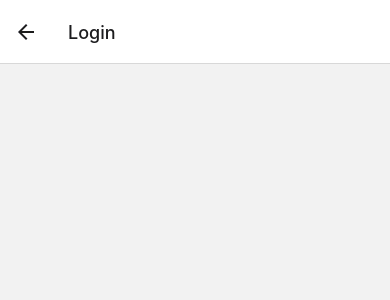
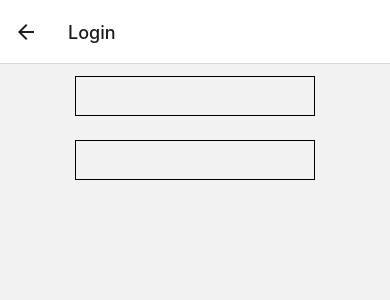
Before and after one commit to roaraujo1/MessageMe, a React Native app: screen /Login in a window 390 px wide. Shown: the top 300 px of the page. Built offline with nearby package versions, Linux system fonts and the light colour scheme.

Commit message:
pushing updated work

```diff
--- a/App.js
+++ b/App.js
@@ -1,16 +1,13 @@
-import { NavigationContainer } from "@react-navigation/native";
-import { StyleSheet, Text, View } from "react-native";
-import Homescreen from "./components/Homescreen";
-import StackNavigator from "./StackNavigator";
+import React from "react";
+import AppNav from "./components/AppNav";
 
-export default function App() {
+import { AuthProvider } from "./context/AuthContext";
+
+function App() {
   return (
-    <NavigationContainer>
-      <StackNavigator>
-        <View>
-          <Homescreen />
-        </View>
-      </StackNavigator>
-    </NavigationContainer>
+    <AuthProvider>
+      <AppNav />
+    </AuthProvider>
   );
 }
+export default App;
--- /dev/null
+++ b/components/AppNav.js
@@ -0,0 +1,16 @@
+import StackNavigator from "../StackNavigator";
+import Homescreen from "./Homescreen";
+import { NavigationContainer } from "@react-navigation/native";
+import React from "react";
+
+const AppNav = () => {
+  return (
+    <NavigationContainer>
+      <StackNavigator>
+        <Homescreen />
+      </StackNavigator>
+    </NavigationContainer>
+  );
+};
+
+export default AppNav;
--- a/components/Homescreen.js
+++ b/components/Homescreen.js
@@ -3,7 +3,7 @@ import { View, Text, StyleSheet, TouchableOpacity, Image } from "react-native";
 import FlatButton from "../ui/FlatButton";
 import Footer from "../ui/Footer";
 
-const Homescreen = ({ props, navigation }) => {
+const Homescreen = ({  navigation }) => {
   return (
     <View>
       <Image
--- a/components/Login.js
+++ b/components/Login.js
@@ -1,5 +1,34 @@
+import { View } from "react-native";
+import SQLite from "react-native-sqlite-storage";
+import CustomInput from "../ui/CustomInput";
+/*
+const db = SQLite.openDatabase(
+    {
+        name: "MainDB",
+        location: "default"
+    },
+    ()=> {},
+    error=>{console.log(error)}
+);
 
-const Login = ({navigation}) =>{
+const createTable = () =>{
+    db.transaction((tx)=>{
+        tx.executeSql(
+            "Create TABLE IF NOT EXISITS "
+            +"Users "
+            +"(ID INTEGER PRIMARY KEY AUTOINCREMENT, Name Text);"
+        )
 
+    };
+};
+*/
+
+const Login = ({ navigation }) => {
+  return (
+    <View>
+      <CustomInput placeholder={"Username"}  />
+      <CustomInput placeholder={"Password"} />
+    </View>
+  );
 };
 export default Login;
--- /dev/null
+++ b/context/AuthContext.js
@@ -0,0 +1,14 @@
+import React, {Children, createContext, useState} from 'react'
+
+
+export const AuthContext= createContext();
+
+
+export const AuthProvider= ({children})=>{
+    const [test, setTest] = useState("Test Value");
+    return(
+        <AuthContext.Provider value={{test}}>
+            {children}
+        </AuthContext.Provider>
+    );
+};
--- a/package.json
+++ b/package.json
@@ -13,11 +13,12 @@
     "@react-navigation/native-stack": "^6.9.12",
     "expo": "~48.0.10",
     "expo-status-bar": "~1.4.4",
+    "expo-updates": "~0.16.4",
     "react": "18.2.0",
     "react-native": "0.71.6",
+    "react-native-safe-area-context": "4.5.0",
     "react-native-screens": "~3.20.0",
-    "react-native-safe-area-context": "4.5.0",
-    "expo-updates": "~0.16.4"
+    "react-native-sqlite-storage": "^6.0.1"
   },
   "devDependencies": {
     "@babel/core": "^7.20.0"
--- /dev/null
+++ b/ui/CustomInput.js
@@ -0,0 +1,25 @@
+import { View, Text, TextInput, StyleSheet } from "react-native";
+import React from "react";
+
+const CustomInput = () => {
+  return (
+    <View style={styles.container}>
+      <TextInput style={styles.input} />
+    </View>
+  );
+};
+
+const styles = StyleSheet.create({
+  container: {
+    alignSelf: "center",
+  },
+
+  input: {
+    height: 40,
+    margin: 12,
+    borderWidth: 1,
+    padding: 10,
+  },
+});
+
+export default CustomInput;
```
Also changed, not shown: 1 other file (tests, documents, lock files or other folders).
